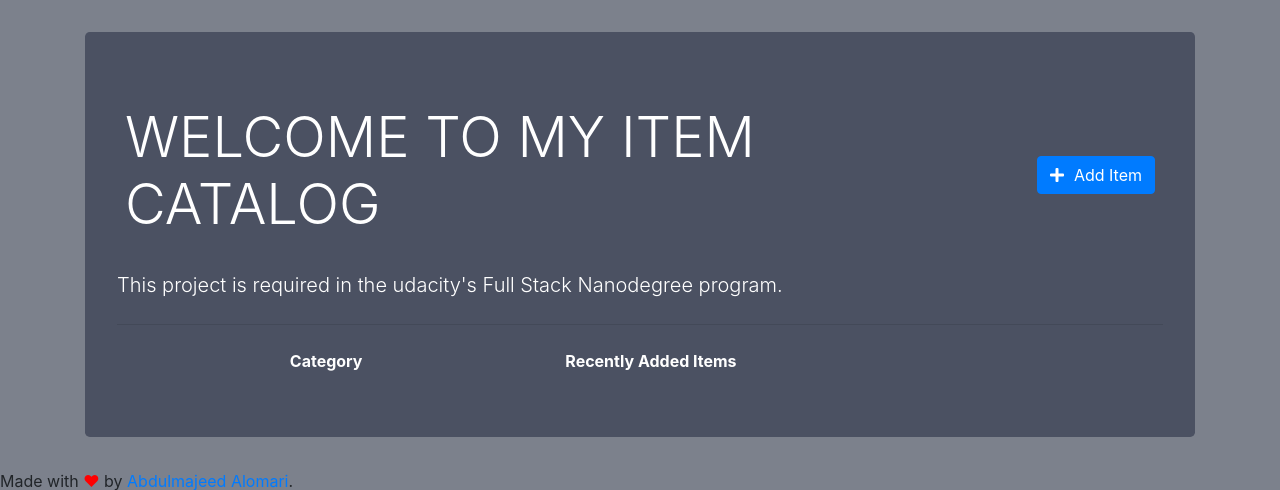
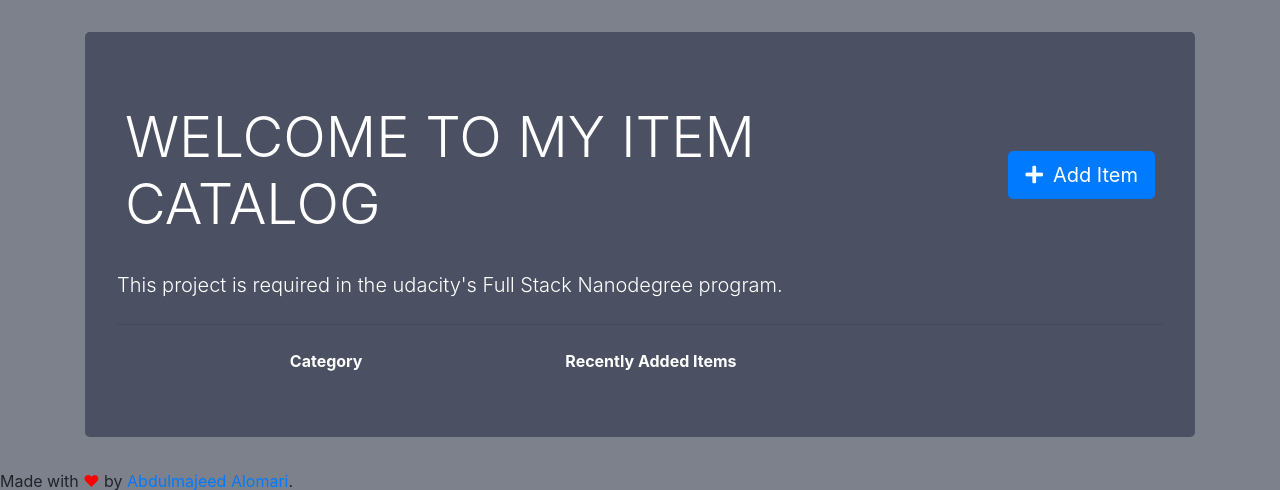
Before and after one commit to AbdulmajeedAlOmari/item-catalog-project, a Flask app: page /catalog in a window 1280 px wide. Shown: the part 86-576 px from the top of the page. Run offline with Flask 2, Linux system fonts and the light colour scheme; the visitor is signed in with stand-in values (Sample User, id 1); some libraries are stand-ins or nearby versions.

Commit message:
feat: Make the add button larger

```diff
--- a/templates/index.html
+++ b/templates/index.html
@@ -5,7 +5,7 @@
     <h1 class="p-2 display-4 text-uppercase">Welcome to my Item Catalog</h1>
     {% if isLoggedIn() %}
       <div class="ml-auto p-2">
-        <a class="btn btn-primary" href="/catalog/new"><i class="fas fa-plus icon"></i>Add Item</a>
+        <a class="btn btn-primary btn-lg" href="/catalog/new"><i class="fas fa-plus icon"></i>Add Item</a>
       </div>
     {% endif %}
 
```
